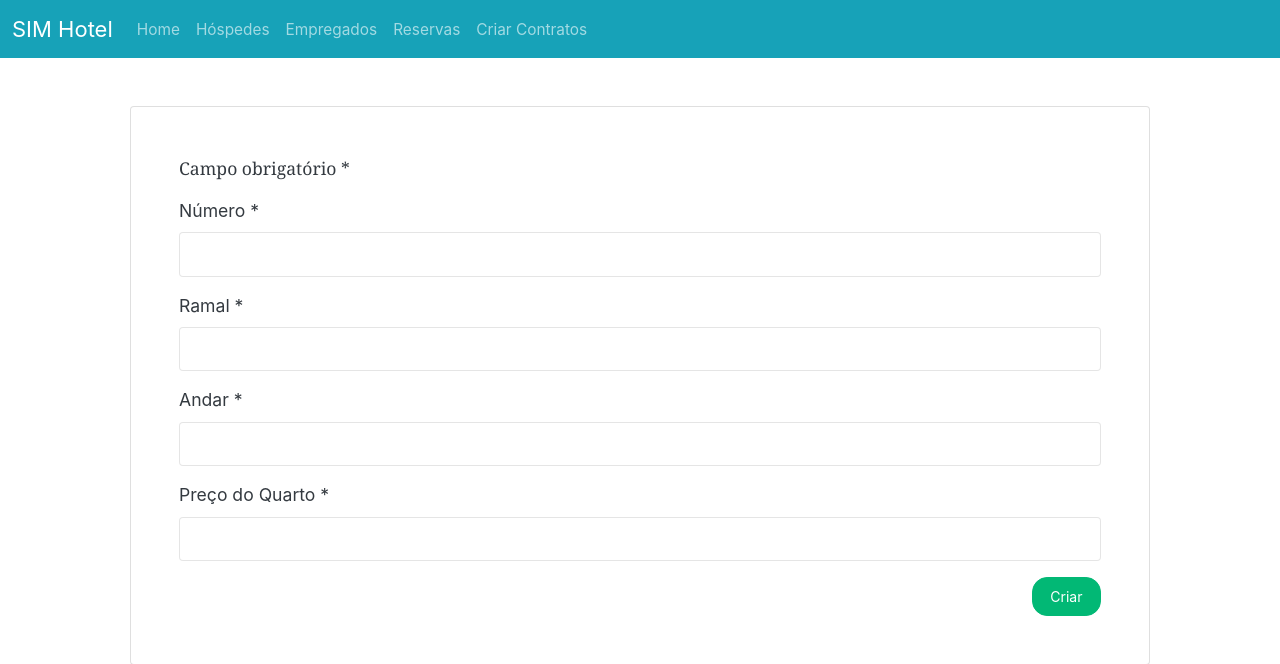
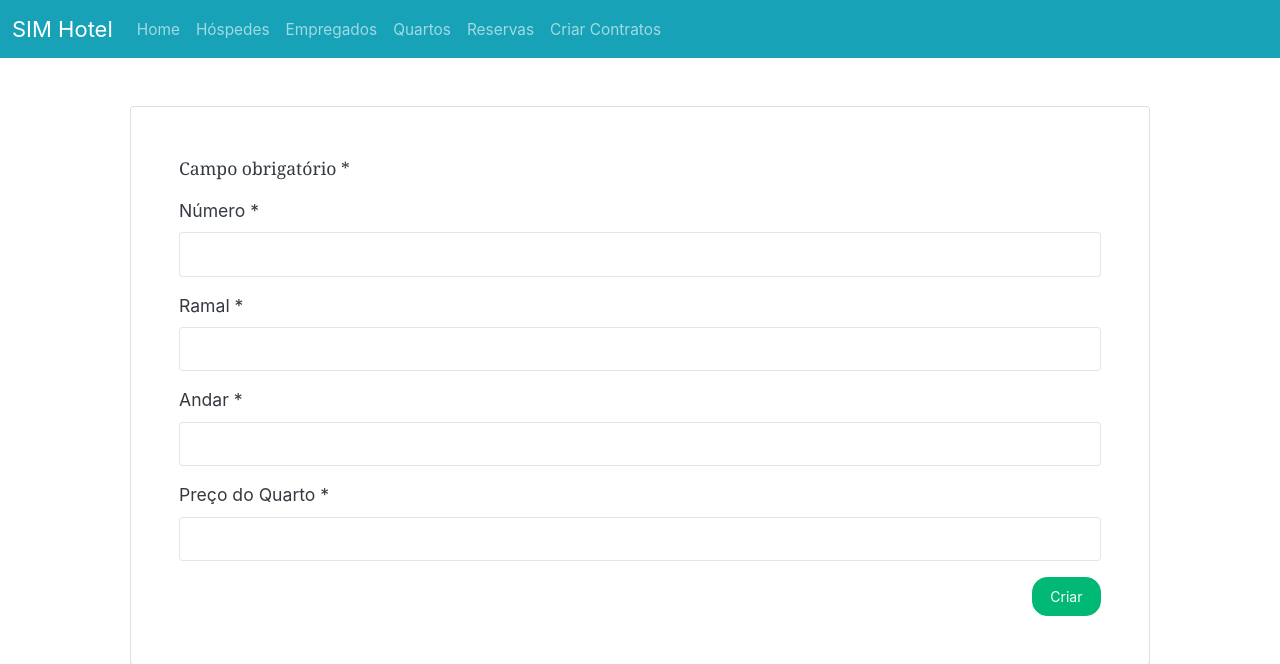
Before and after one commit to bkpedrosuper/hotel-mongo, a Flask app: page /quarto_form in a window 1280 px wide. Shown: the top 664 px of the page. Run offline with Flask 2, Linux system fonts and the light colour scheme; some libraries are stand-ins or nearby versions.

Commit message:
Major Adjustments + Commit

```diff
--- a/model/quarto_dao.py
+++ b/model/quarto_dao.py
@@ -16,7 +16,7 @@ def select_next_id() -> int:
     return db.session.query(f).first()[0]
 
 def select_all():
-    return db.session.query(Quarto.codq, Quarto.numero, Quarto.andar, Quarto.preco_dia.label(f'Preço do Quarto em R$')).all()
+    return db.session.query(Quarto.codq, Quarto.numero, Quarto.andar, Quarto.preco_dia.label(f'Preço do Quarto em R$'), Quarto.ramal).all()
 
 def insert_from_dict(data: dict):
     hospede = from_dict(data)
--- a/templates/base.html
+++ b/templates/base.html
@@ -32,6 +32,9 @@
                         <a class="nav-link" href="/empregado">Empregados</a>
                     </li>
                     <li class="nav-item">
+                        <a class="nav-link" href="/quarto">Quartos</a>
+                    </li>
+                    <li class="nav-item">
                         <a class="nav-link" href="/reserva">Reservas</a>
                     </li>
                     <li class="nav-item">
```
Also changed, not shown: HotelER.jpeg (added), README.md (deleted).
